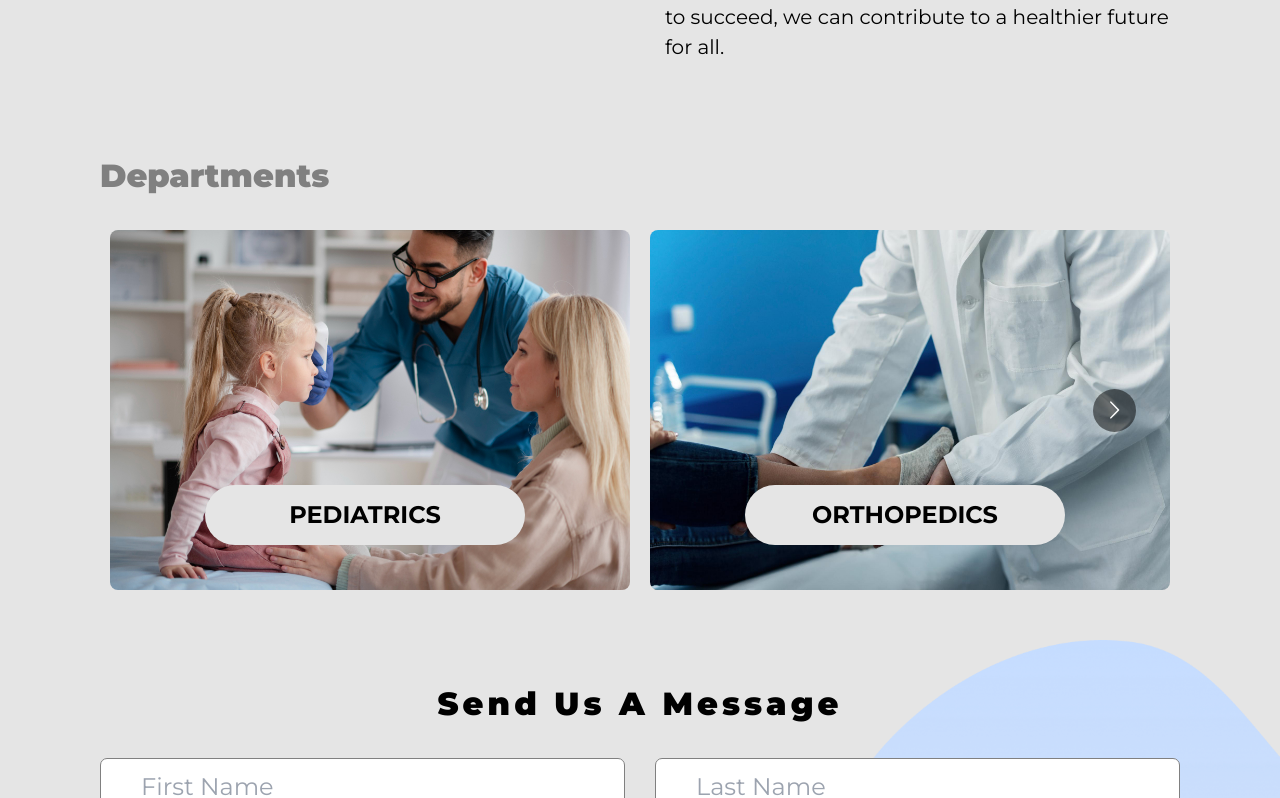
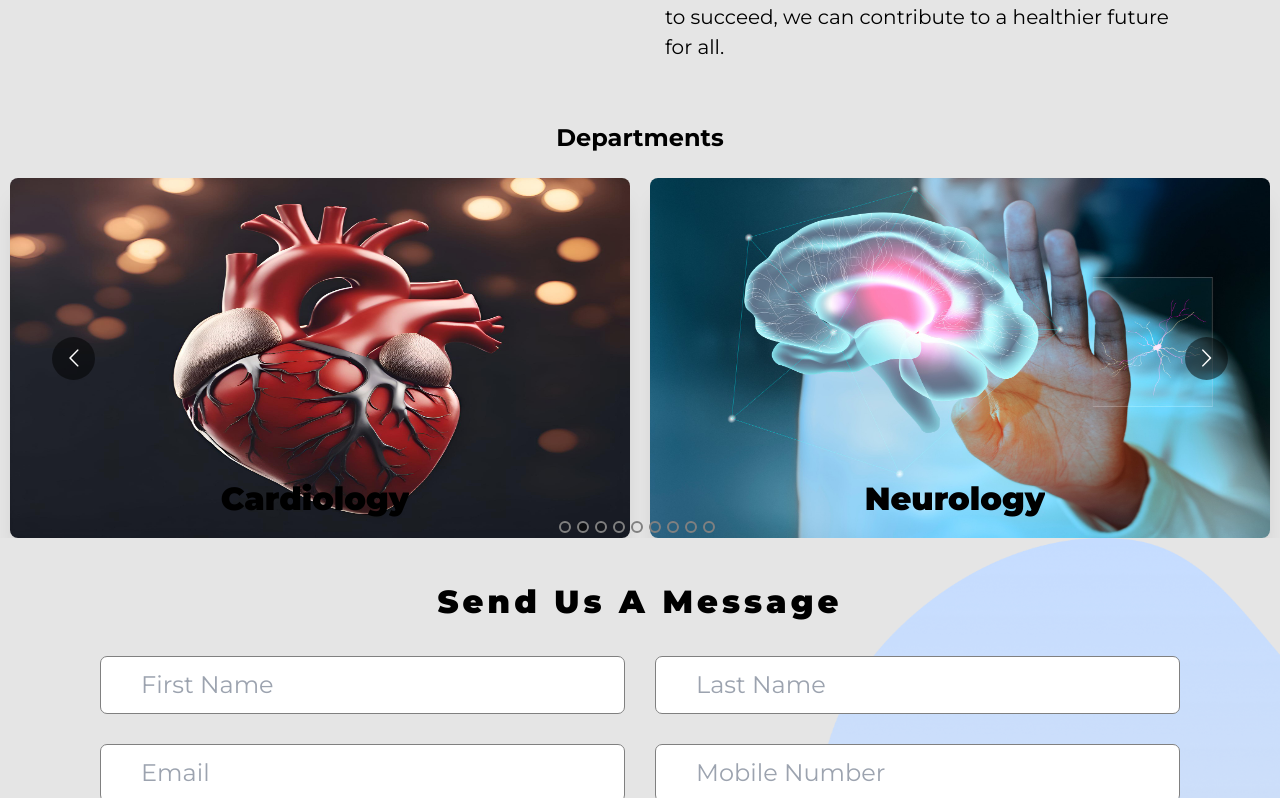
Before and after one commit to sarthak2685/VitalHub, a React (Vite) app in the folder frontend/: page / in a window 1280 px wide. Shown: the part 1642-2440 px from the top of the page. Built offline with nearby package versions, Linux system fonts and the light colour scheme; no server answers.

Commit message:
card changde (#19)

```diff
--- a/frontend/package.json
+++ b/frontend/package.json
@@ -15,6 +15,7 @@
     "react-dom": "^18.2.0",
     "react-icons": "^5.0.1",
     "react-multi-carousel": "^2.8.5",
+    "react-responsive-carousel": "^3.2.23",
     "react-router-dom": "^6.22.3",
     "react-toastify": "^10.0.5"
   },
--- a/frontend/src/components/Departments.jsx
+++ b/frontend/src/components/Departments.jsx
@@ -1,8 +1,7 @@
 import React from "react";
-import Carousel from "react-multi-carousel";
-import "react-multi-carousel/lib/styles.css";
+import Carousel from 'react-multi-carousel';
+import 'react-multi-carousel/lib/styles.css';
 
-const Departments = () => {
   const departmentsArray = [
     {
       name: "Pediatrics",
@@ -42,6 +41,8 @@ const Departments = () => {
     },
   ];
 
+
+
 const responsive = {
   extraLarge: {
     breakpoint: { max: 3000, min: 1324 },
@@ -65,31 +66,46 @@ const Departments = () => {
   },
 };
 
+const Departments = () => {
   return (
     <>
-      <div className="containers departments">
-        <h2>Departments</h2>
+      <div className="">
+        <div className="flex justify-center items-center">
+        <h2 className="text-2xl font-bold mb-6">Departments</h2>
+        </div>
+
         <Carousel
           responsive={responsive}
-          removeArrowOnDeviceType={[
-            // "superLargeDesktop",
-            // "desktop",
-            "tablet",
-            "mobile",
-          ]}
+          showDots={true}
+          infinite={true}
+          autoPlay={true}
+          autoPlaySpeed={3000}
+          keyBoardControl={true}
+          customTransition="all .5"
+          transitionDuration={500}
+          containerClass="carousel-container"
+          removeArrowOnDeviceType={["tablet", "mobile"]}
+          dotListClass="custom-dot-list-style"
+          itemClass="carousel-item-padding-10-px"
                   >
-          {departmentsArray.map((depart, index) => {
-            return (
-              <div key={index} className="card">
-                <div className="depart-name">{depart.name}</div>
-                <img src={depart.imageUrl} alt="Department" />
+          {departmentsArray.map((depart, index) => (
+            <div
+              key={index}
+              className="card bg-base-100 image-full shadow-xl transform transition-transform duration-300 hover:scale-100 ease-in-out hover:shadow-2xl"
+            >
+              <figure>
+                <img src={depart.imageUrl} alt={depart.name} />
+              </figure>
+              <div className="card-body">
+                <h2 className="card-title">{depart.name}</h2>
               </div>
-            );
-          })}
+            </div>
+          ))}
         </Carousel>
       </div>
     </>
   );
 };
 
+
 export default Departments;
--- a/frontend/src/components/Footer.jsx
+++ b/frontend/src/components/Footer.jsx
@@ -4,7 +4,7 @@ function Footer() {
   return (
     <>
 <footer className="">
-<hr className="my-6 border-gray-200 md:my-10 dark:border-gray-700" />
+<hr className="my-6 border-gray-800 md:my-10" />
 
     <div className="container  mx-auto">
         <div className="flex flex-col items-center text-center">
@@ -52,7 +52,7 @@ function Footer() {
             </div>
         </div>
 
-        <hr className="my-6 border-gray-200 md:my-10 dark:border-gray-700" />
+        <hr className="my-6 border-gray-800 md:my-10" />
 
         <div className="flex flex-col items-center sm:flex-row sm:justify-between ml-4 mr-4 mt-4">
             <p className="text-sm text-black font-bold ">© Copyright 2024.| All Rights Reserved.</p>
```
Also changed, not shown: 1 other file (tests, documents, lock files or other folders). Lines whose indentation alone changed are shown as unchanged.
